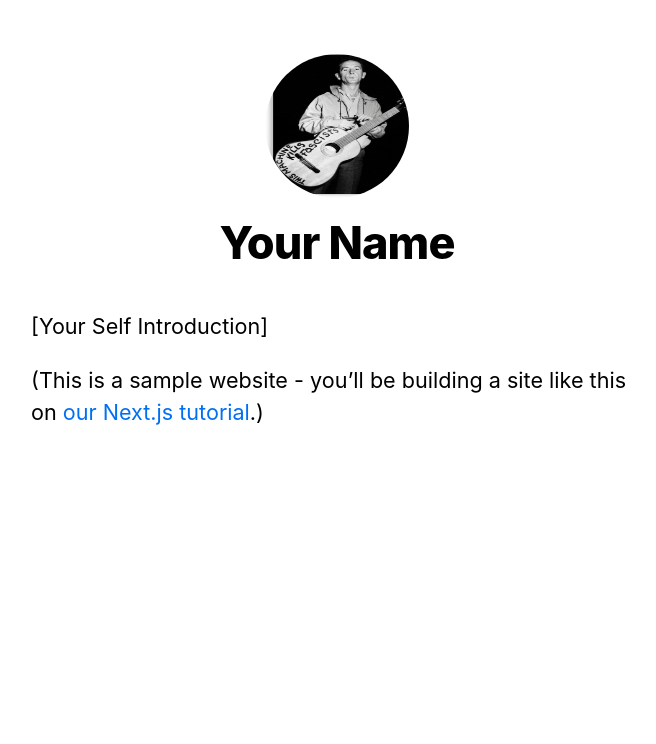
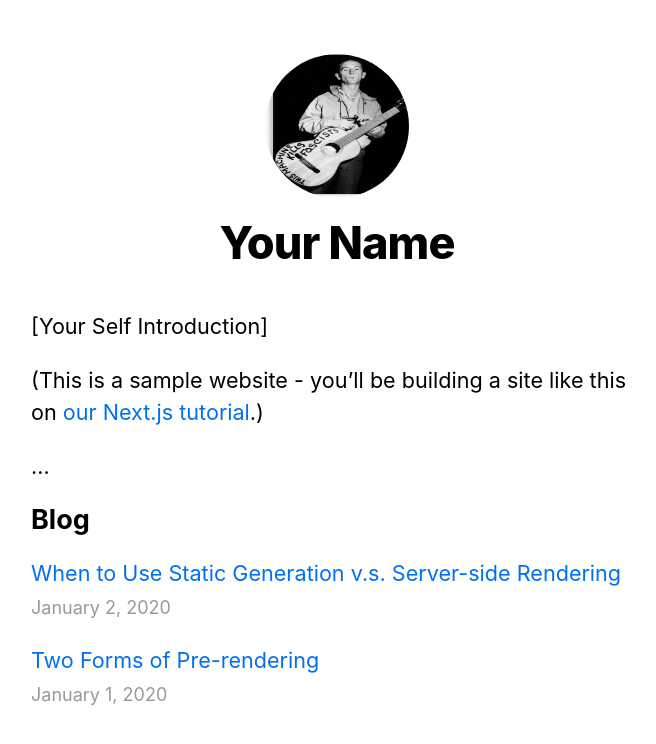
Before and after one commit to newbluestudios/nextjsScaffold, a Next.js app: page / in a window 1280 px wide. Shown: the top 744 px of the page, without its empty margins (303-959 px from the left). Built offline with nearby package versions, Linux system fonts and the light colour scheme.

Commit message:
dynamic routing and ssg

```diff
--- /dev/null
+++ b/components/date.js
@@ -0,0 +1,6 @@
+import { parseISO, format } from 'date-fns'
+
+export default function Date({ dateString }) {
+  const date = parseISO(dateString)
+  return <time dateTime={dateString}>{format(date, 'LLLL d, yyyy')}</time>
+}
--- /dev/null
+++ b/lib/posts.js
@@ -0,0 +1,67 @@
+import fs from 'fs';
+import path from 'path';
+import matter from 'gray-matter';
+import remark from 'remark';
+import html from 'remark-html';
+
+const postsDirectory = path.join(process.cwd(), 'posts');
+
+export function getSortedPostsData() {
+  // Get file names under /posts
+  const fileNames = fs.readdirSync(postsDirectory);
+  const allPostsData = fileNames.map((fileName) => {
+    // Remove ".md" from file name to get id
+    const id = fileName.replace(/\.md$/, '');
+
+    // Read markdown file as string
+    const fullPath = path.join(postsDirectory, fileName);
+    const fileContents = fs.readFileSync(fullPath, 'utf8');
+
+    // Use gray-matter to parse the post metadata section
+    const matterResult = matter(fileContents);
+
+    // Combine the data with the id
+    return {
+      id,
+      ...matterResult.data,
+    };
+  });
+  // Sort posts by date
+  return allPostsData.sort((a, b) => {
+    if (a.date < b.date) {
+      return 1;
+    }
+    return -1;
+  });
+}
+
+export function getAllPostIds() {
+  const fileNames = fs.readdirSync(postsDirectory);
+
+  return fileNames.map((fileName) => ({
+    params: {
+      id: fileName.replace(/\.md$/, ''),
+    },
+  }));
+}
+
+export async function getPostData(id) {
+  const fullPath = path.join(postsDirectory, `${id}.md`);
+  const fileContents = fs.readFileSync(fullPath, 'utf8');
+
+  // Use gray-matter to parse the post metadata section
+  const matterResult = matter(fileContents);
+
+  // Use remark to convert markdown into HTML string
+  const processedContent = await remark()
+    .use(html)
+    .process(matterResult.content);
+  const contentHtml = processedContent.toString();
+
+  // Combine the data with the id and contentHtml
+  return {
+    id,
+    contentHtml,
+    ...matterResult.data,
+  };
+}
--- a/pages/index.js
+++ b/pages/index.js
@@ -1,8 +1,11 @@
 import Head from 'next/head'
 import Layout, { siteTitle } from '../components/layout'
 import utilStyles from '../styles/utils.module.css'
+import { getSortedPostsData } from '../lib/posts'
+import Link from 'next/link'
+import Date from '../components/date'
 
-export default function Home() {
+export default function Home({allPostsData}) {
   return (
     <Layout home>
       <Head>
@@ -15,6 +18,32 @@
           <a href="https://nextjs.org/learn">our Next.js tutorial</a>.)
         </p>
       </section>
+      <section className={utilStyles.headingMd}>…</section>
+      <section className={`${utilStyles.headingMd} ${utilStyles.padding1px}`}>
+        <h2 className={utilStyles.headingLg}>Blog</h2>
+        <ul className={utilStyles.list}>
+          {allPostsData.map(({ id, date, title }) => (
+            <li className={utilStyles.listItem} key={id}>
+            <Link href="/posts/[id]" as={`/posts/${id}`}>
+              <a>{title}</a>
+            </Link>
+            <br />
+            <small className={utilStyles.lightText}>
+              <Date dateString={date} />
+            </small>
+          </li>
+          ))}
+        </ul>
+      </section>
     </Layout>
   )
 }
+
+export async function getStaticProps() {
+  const allPostsData = getSortedPostsData()
+  return {
+    props: {
+      allPostsData
+    }
+  }
+}
--- /dev/null
+++ b/posts/pre-rendering.md
@@ -0,0 +1,11 @@
+---
+title: 'Two Forms of Pre-rendering'
+date: '2020-01-01'
+---
+
+Next.js has two forms of pre-rendering: **Static Generation** and **Server-side Rendering**. The difference is in **when** it generates the HTML for a page.
+
+- **Static Generation** is the pre-rendering method that generates the HTML at **build time**. The pre-rendered HTML is then _reused_ on each request.
+- **Server-side Rendering** is the pre-rendering method that generates the HTML on **each request**.
+
+Importantly, Next.js lets you **choose** which pre-rendering form to use for each page. You can create a "hybrid" Next.js app by using Static Generation for most pages and using Server-side Rendering for others.
--- /dev/null
+++ b/posts/ssg-ssr.md
@@ -0,0 +1,19 @@
+---
+title: 'When to Use Static Generation v.s. Server-side Rendering'
+date: '2020-01-02'
+---
+
+We recommend using **Static Generation** (with and without data) whenever possible because your page can be built once and served by CDN, which makes it much faster than having a server render the page on every request.
+
+You can use Static Generation for many types of pages, including:
+
+- Marketing pages
+- Blog posts
+- E-commerce product listings
+- Help and documentation
+
+You should ask yourself: "Can I pre-render this page **ahead** of a user's request?" If the answer is yes, then you should choose Static Generation.
+
+On the other hand, Static Generation is **not** a good idea if you cannot pre-render a page ahead of a user's request. Maybe your page shows frequently updated data, and the page content changes on every request.
+
+In that case, you can use **Server-Side Rendering**. It will be slower, but the pre-rendered page will always be up-to-date. Or you can skip pre-rendering and use client-side JavaScript to populate data.
```
Also changed, not shown: package.json (+5 -2 lines), pages/posts/[id].js (added, +39 -0 lines), pages/posts/first-post.js (deleted, +0 -19 lines), 2 other files (tests, documents, lock files or other folders).
